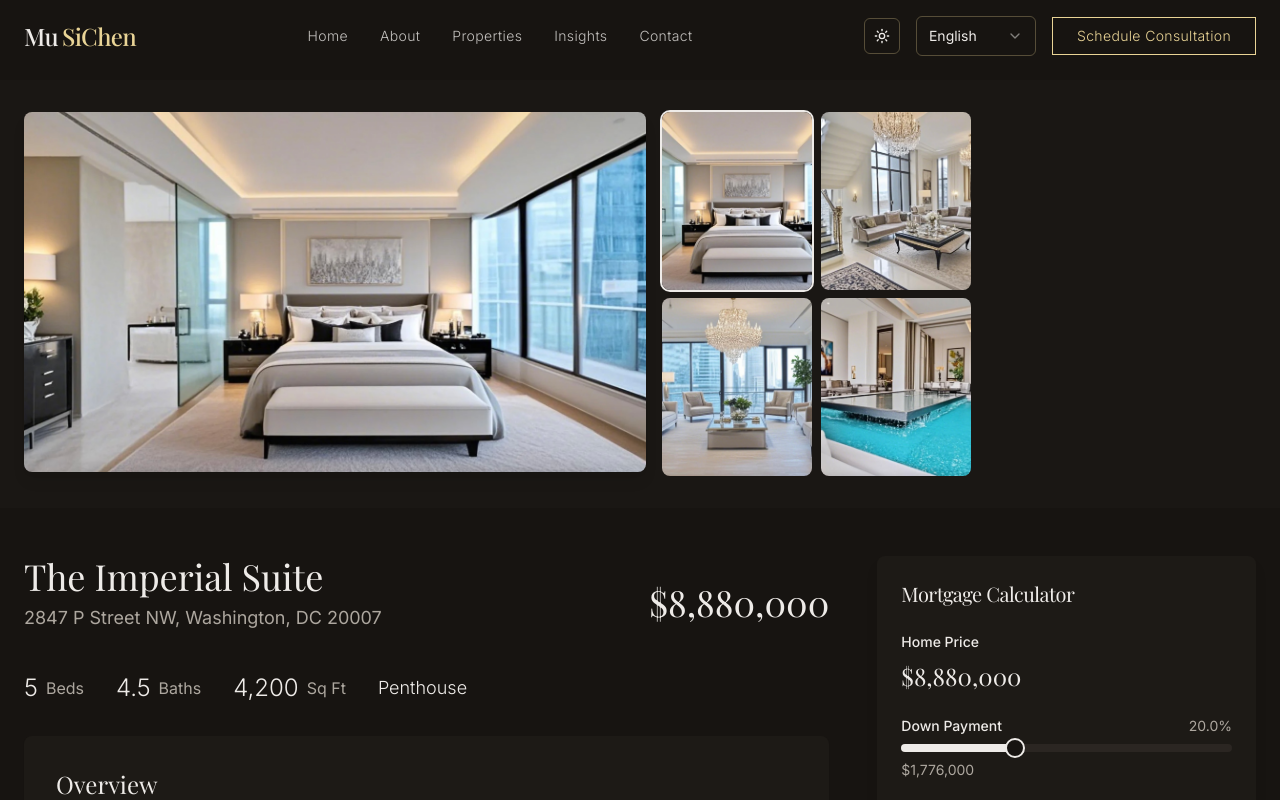
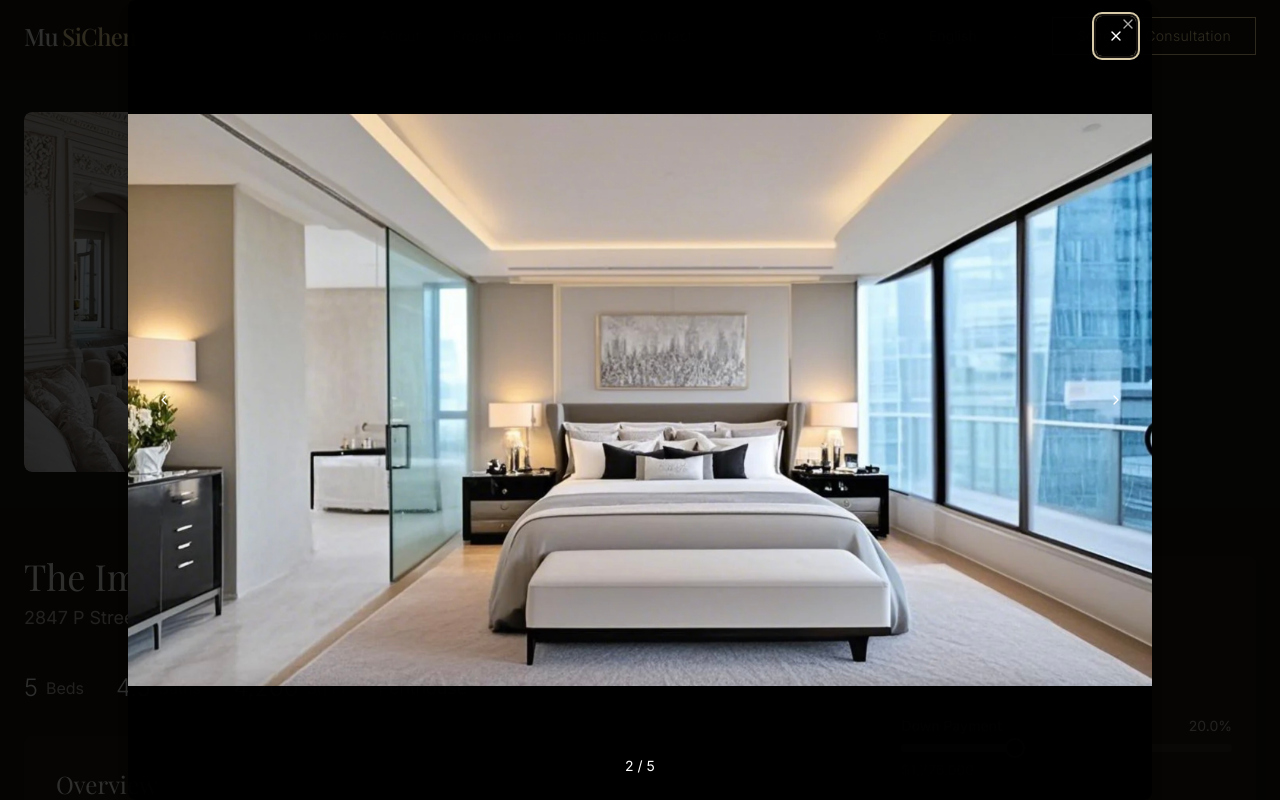
Before and after one commit to izzuddin-noormy/elite-advisor-showcase, a React (Vite) app: page /projects/1 in a window 1280 px wide. Both pictures are taken after a click on the element 737 px from the left and 201 px from the top of the page. Shown: the top 800 px of the page. Built offline with nearby package versions, Linux system fonts and the light colour scheme.

Commit message:
Add image modal and zoom

```diff
--- a/src/components/property/PropertyGallery.tsx
+++ b/src/components/property/PropertyGallery.tsx
@@ -1,4 +1,7 @@
 import { useState } from 'react';
+import { Dialog, DialogContent } from '@/components/ui/dialog';
+import { Button } from '@/components/ui/button';
+import { ChevronLeft, ChevronRight, X } from 'lucide-react';
 
 interface PropertyGalleryProps {
   images: string[];
@@ -7,19 +10,39 @@ interface PropertyGalleryProps {
 
 const PropertyGallery = ({ images, title }: PropertyGalleryProps) => {
   const [selectedImage, setSelectedImage] = useState(0);
+  const [isModalOpen, setIsModalOpen] = useState(false);
+  const [modalImageIndex, setModalImageIndex] = useState(0);
 
   if (!images || images.length === 0) return null;
+
+  const openModal = (index: number) => {
+    setModalImageIndex(index);
+    setIsModalOpen(true);
+  };
+
+  const closeModal = () => {
+    setIsModalOpen(false);
+  };
+
+  const nextImage = () => {
+    setModalImageIndex((prev) => (prev + 1) % images.length);
+  };
+
+  const prevImage = () => {
+    setModalImageIndex((prev) => (prev - 1 + images.length) % images.length);
+  };
 
   return (
     <section className="bg-secondary/20 py-8">
       <div className="container mx-auto px-6">
         <div className="flex flex-col lg:flex-row gap-4">
           {/* Main Image */}
-          <div className="lg:w-[622px] lg:h-[360px] w-full h-64 md:h-80">
+          <div className="lg:w-[622px] lg:h-[360px] w-full h-64 md:h-80 cursor-pointer overflow-hidden rounded-lg">
             <img
               src={images[selectedImage]}
               alt={`${title} - Main View`}
-              className="w-full h-full object-cover rounded-lg shadow-lg"
+              className="w-full h-full object-cover rounded-lg shadow-lg transition-transform duration-300 hover:scale-105"
+              onClick={() => openModal(selectedImage)}
             />
           </div>
 
@@ -28,15 +51,19 @@ const PropertyGallery = ({ images, title }: PropertyGalleryProps) => {
             {images.slice(1, 5).map((image, index) => (
               <div
                 key={index}
-                className="lg:w-[150px] lg:h-[178px] w-full h-24 md:h-32 cursor-pointer hover:opacity-75 transition-opacity"
+                className="lg:w-[150px] lg:h-[178px] w-full h-24 md:h-32 cursor-pointer overflow-hidden rounded-lg transition-all duration-300 hover:opacity-75"
                 onClick={() => setSelectedImage(index + 1)}
               >
                 <img
                   src={image}
                   alt={`${title} - View ${index + 2}`}
-                  className={`w-full h-full object-cover rounded-lg ${
+                  className={`w-full h-full object-cover rounded-lg transition-transform duration-300 hover:scale-105 ${
                     selectedImage === index + 1 ? 'ring-2 ring-primary' : ''
                   }`}
+                  onClick={(e) => {
+                    e.stopPropagation();
+                    openModal(index + 1);
+                  }}
                 />
               </div>
             ))}
@@ -58,6 +85,55 @@ const PropertyGallery = ({ images, title }: PropertyGalleryProps) => {
           </div>
         </div>
       </div>
+
+      {/* Fullscreen Image Modal */}
+      <Dialog open={isModalOpen} onOpenChange={setIsModalOpen}>
+        <DialogContent className="max-w-screen-lg w-full h-screen bg-black/95 border-0 p-0 flex items-center justify-center">
+          <div className="relative w-full h-full flex items-center justify-center">
+            {/* Close Button */}
+            <Button
+              variant="ghost"
+              size="icon"
+              className="absolute top-4 right-4 z-50 text-white hover:bg-white/20"
+              onClick={closeModal}
+            >
+              <X className="h-6 w-6" />
+            </Button>
+
+            {/* Previous Button */}
+            <Button
+              variant="ghost"
+              size="icon"
+              className="absolute left-4 top-1/2 -translate-y-1/2 z-50 text-white hover:bg-white/20"
+              onClick={prevImage}
+            >
+              <ChevronLeft className="h-8 w-8" />
+            </Button>
+
+            {/* Main Image */}
+            <img
+              src={images[modalImageIndex]}
+              alt={`${title} - Image ${modalImageIndex + 1}`}
+              className="max-w-full max-h-full object-contain"
+            />
+
+            {/* Next Button */}
+            <Button
+              variant="ghost"
+              size="icon"
+              className="absolute right-4 top-1/2 -translate-y-1/2 z-50 text-white hover:bg-white/20"
+              onClick={nextImage}
+            >
+              <ChevronRight className="h-8 w-8" />
+            </Button>
+
+            {/* Image Counter */}
+            <div className="absolute bottom-4 left-1/2 -translate-x-1/2 bg-black/50 text-white px-4 py-2 rounded-full text-sm">
+              {modalImageIndex + 1} / {images.length}
+            </div>
+          </div>
+        </DialogContent>
+      </Dialog>
     </section>
   );
 };
```
